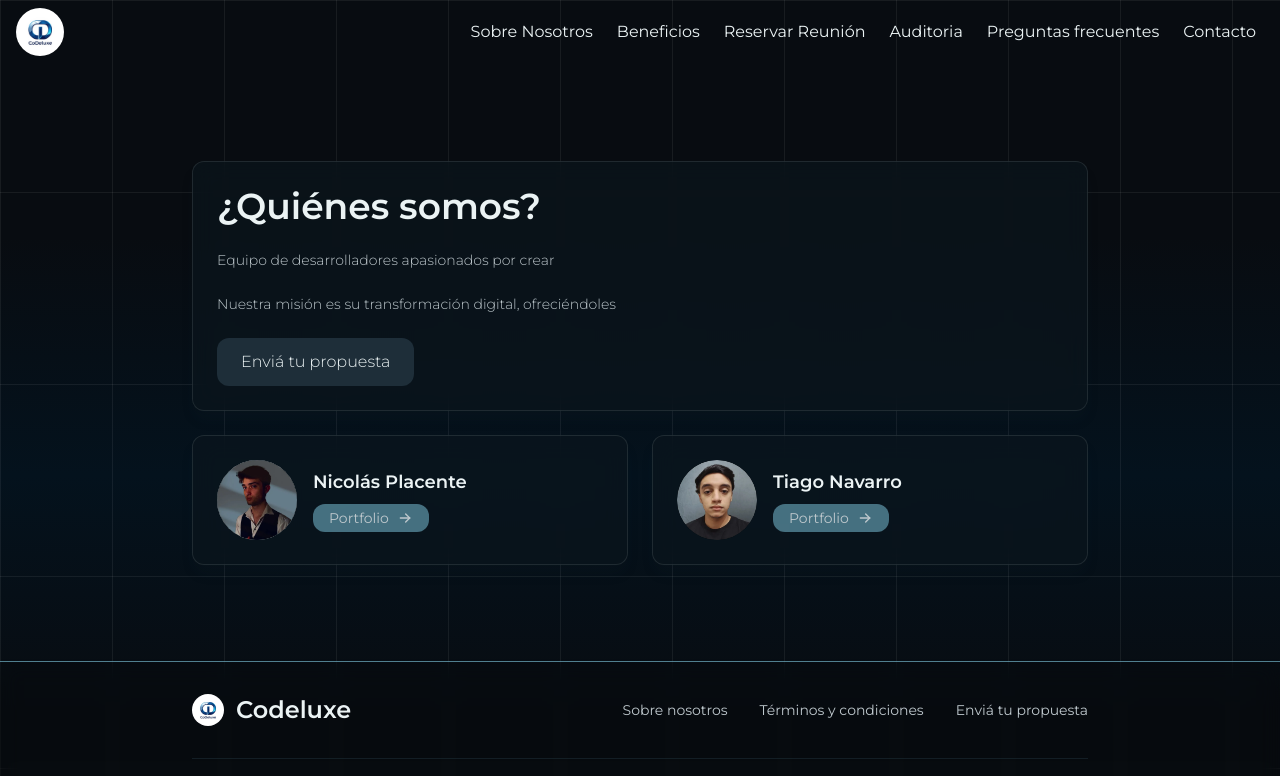
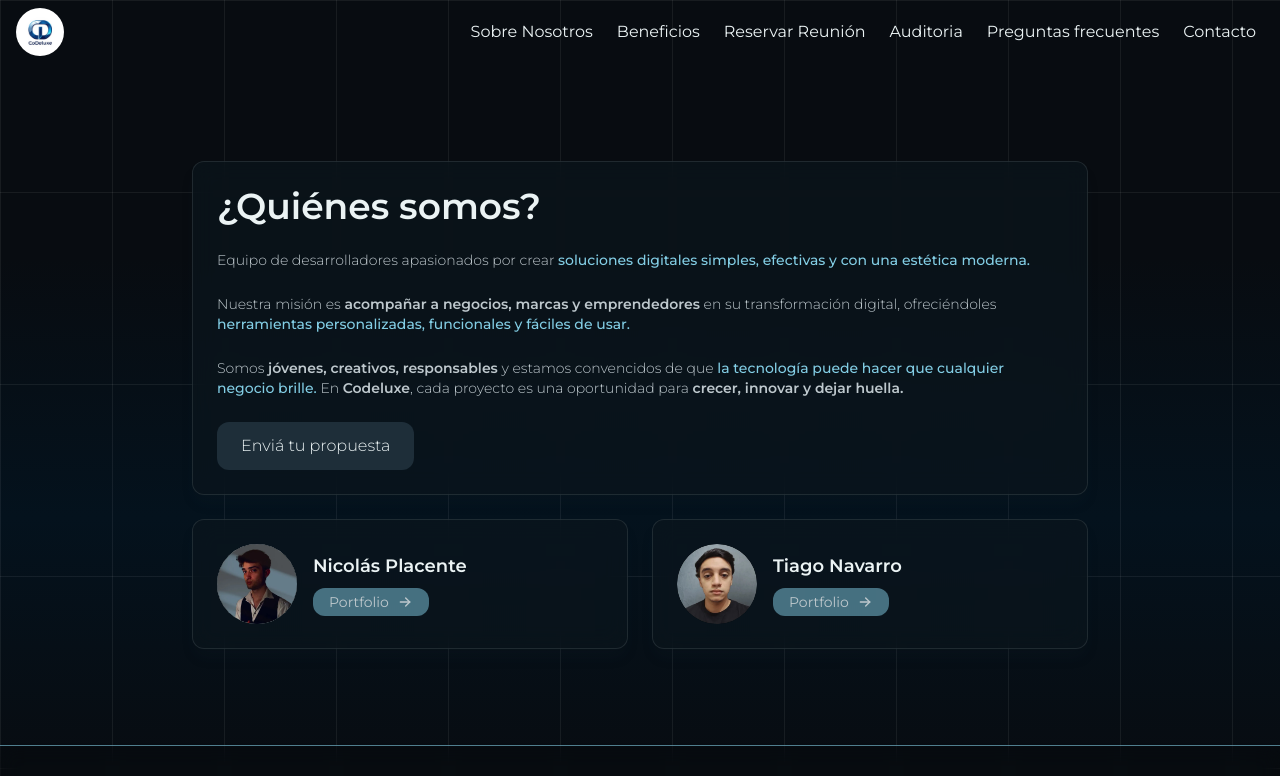
Before and after one commit to nicoplacente/codeluxe, a Next.js app: page /info in a window 1280 px wide. Shown: the top 776 px of the page. Built offline with nearby package versions, Linux system fonts and the light colour scheme.

Commit message:
poniendo highlight en page info

```diff
--- a/src/app/info/page.jsx
+++ b/src/app/info/page.jsx
@@ -3,7 +3,14 @@ import CallToAction from "@/components/call-to-action";
 import Paragraph from "@/ui/paragraph";
 import Title from "@/ui/title";
 import PortfolioButtons from "@/ui/portfolio-button";
-// import Highlight from "@/components/highlight";
+
+function Highlight({ children, color }) {
+  return (
+    <span className={`${color ? "font-medium" : "font-semibold"} ${color}`}>
+      {children}
+    </span>
+  );
+}
 
 export default function Info() {
   return (
@@ -12,21 +19,21 @@ export default function Info() {
         <Title>¿Quiénes somos?</Title>
         <Paragraph className="text-sm">
           Equipo de desarrolladores apasionados por crear{" "}
-          {/* <Highlight color="text-primary">
+          <Highlight color="text-primary">
             soluciones digitales simples, efectivas y con una estética moderna.
-          </Highlight> */}
+          </Highlight>
         </Paragraph>
 
         <Paragraph className="text-sm">
           Nuestra misión es{" "}
-          {/* <Highlight>acompañar a negocios, marcas y emprendedores</Highlight> en */}
+          <Highlight>acompañar a negocios, marcas y emprendedores</Highlight> en
           su transformación digital, ofreciéndoles{" "}
-          {/* <Highlight color="text-primary">
+          <Highlight color="text-primary">
             herramientas personalizadas, funcionales y fáciles de usar.
-          </Highlight> */}
+          </Highlight>
         </Paragraph>
 
-        {/* <Paragraph className="text-sm">
+        <Paragraph className="text-sm">
           Somos <Highlight>jóvenes, creativos, responsables</Highlight> y
           estamos convencidos de que{" "}
           <Highlight color="text-primary">
@@ -34,7 +41,7 @@ export default function Info() {
           </Highlight>{" "}
           En <Highlight>Codeluxe</Highlight>, cada proyecto es una oportunidad
           para <Highlight>crecer, innovar y dejar huella.</Highlight>
-        </Paragraph> */}
+        </Paragraph>
 
         <CallToAction href="/propuesta" ariaLabel="Enviá tu propuesta">
           Enviá tu propuesta
```
